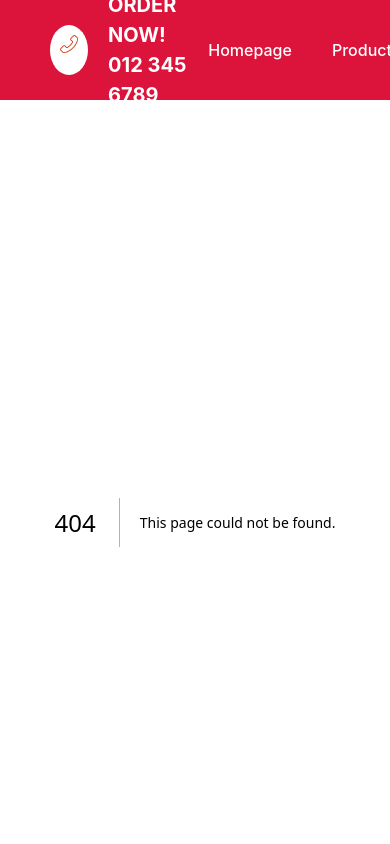
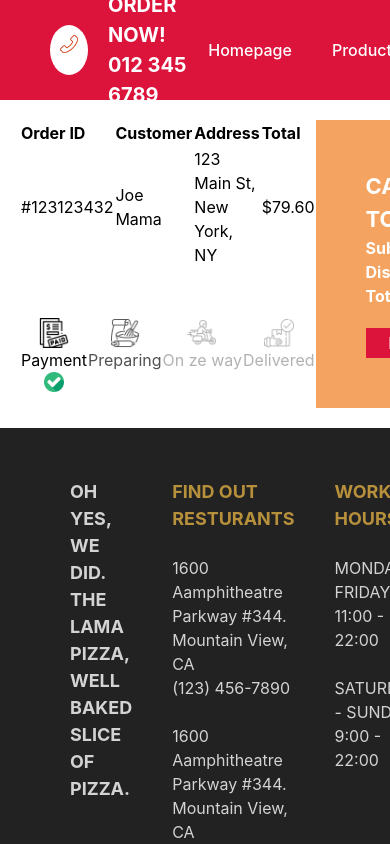
Before and after one commit to Chipsii/food-website, a Next.js app: page /orders/1 in a window 390 px wide. Before the commit this address had no page. Shown: the top 844 px of the page. Built offline with nearby package versions, Linux system fonts and the light colour scheme.

Commit message:
tomorrow, responsive design

```diff
--- /dev/null
+++ b/pages/orders/[id].jsx
@@ -0,0 +1,113 @@
+import Image from "next/image";
+import styles from "../../styles/Order.module.css";
+const Order = () => {
+  const status = 0;
+
+  const statusClass = (index) => {
+    if (index - status < 1) return styles.done;
+    if (index - status === 1) return styles.inProgress;
+    if (index - status > 1) return styles.undone;
+  };
+
+  return (
+    <div className={styles.container}>
+      <div className={styles.left}>
+        <div className={styles.row}>
+          <table className={styles.table}>
+            <tr className={styles.tr}>
+              <th>Order ID</th>
+              <th>Customer</th>
+              <th>Address</th>
+              <th>Total</th>
+            </tr>
+            <tr>
+              <td>
+                <span className={styles.id}>#123123432</span>
+              </td>
+              <td>
+                <span className={styles.name}>Joe Mama</span>
+              </td>
+              <td>
+                <span className={styles.address}>
+                  123 Main St, New York, NY
+                </span>
+              </td>
+              <td>
+                <span className={styles.total}>$79.60</span>
+              </td>
+            </tr>
+          </table>
+        </div>
+        <div className={styles.row}>
+          <div className={statusClass(0)}>
+            <Image src="/img/paid.png" width={30} height={30} alt="paid" />
+            <span>Payment</span>
+            <div className={styles.checkedIcon}>
+              <Image className={styles.checkedIcon}
+                src="/img/checked.png"
+                width={20}
+                height={20}
+                alt="checked"
+              />
+            </div>
+          </div>
+          <div className={statusClass(1)}>
+            <Image src="/img/bake.png" width={30} height={30} alt="paid" />
+            <span>Preparing</span>
+            <div className={styles.checkedIcon}>
+              <Image className={styles.checkedIcon}
+                src="/img/checked.png"
+                width={20}
+                height={20}
+                alt="checked"
+              />
+            </div>
+          </div>
+          <div className={statusClass(2)}>
+            <Image src="/img/bike.png" width={30} height={30} alt="paid" />
+            <span>On ze way</span>
+            <div className={styles.checkedIcon}>
+              <Image className={styles.checkedIcon}
+                src="/img/checked.png"
+                width={20}
+                height={20}
+                alt="checked"
+              />
+            </div>
+          </div>
+          <div className={statusClass(3)}>
+            <Image src="/img/delivered.png" width={30} height={30} alt="paid" />
+            <span>Delivered</span>
+            <div className={styles.checkedIcon}>
+              <Image className={styles.checkedIcon}
+                src="/img/checked.png"
+                width={20}
+                height={20}
+                alt="checked"
+              />
+            </div>
+          </div>
+        </div>
+      </div>
+      <div className={styles.right}>
+        <div className={styles.wrapper}>
+          <h2 className={styles.title}>CART TOTAL</h2>
+          <div className={styles.totalText}>
+            <b className={styles.totalTextTitle}>Subtotal:</b>$79.60
+          </div>
+          <div className={styles.totalText}>
+            <b className={styles.totalTextTitle}>Discount:</b>$0.00
+          </div>
+          <div className={styles.totalText}>
+            <b className={styles.totalTextTitle}>Total:</b>$79.60
+          </div>
+          <button disabled className={styles.button}>
+            PAID
+          </button>
+        </div>
+      </div>
+    </div>
+  );
+};
+
+export default Order;
--- /dev/null
+++ b/styles/Order.module.css
@@ -0,0 +1,85 @@
+.container {
+  padding: 20px;
+  display: flex;
+}
+
+.left {
+  flex: 2;
+}
+
+.table {
+  width: 100%;
+  text-align: left;
+  margin-bottom: 50px;
+}
+
+.row:last-child {
+  display: flex;
+  justify-content: space-evenly;
+}
+
+.done {
+  display: flex;
+  flex-direction: column;
+  align-items: center;
+}
+
+.inProgress {
+  display: flex;
+  flex-direction: column;
+  align-items: center;
+  animation: inProgress 1s ease infinite alternate;
+}
+
+@keyframes inProgress {
+  from {
+    opacity: 0;
+  }
+  to {
+    opacity: 1;
+  }
+}
+
+.undone {
+  display: flex;
+  flex-direction: column;
+  align-items: center;
+  opacity: 0.3;
+}
+
+.undone .checkedIcon, .inProgress .checkedIcon {
+  display: none;
+}
+
+.right {
+  flex: 1;
+}
+
+.wrapper {
+  width: 80%;
+  max-height: 300px;
+  background-color: sandybrown;
+  color: white;
+  padding: 50px 50px 50px 50px;
+  display: flex;
+  flex-direction: column;
+  justify-content: space-between;
+}
+
+.title {
+  font-weight: bold;
+  font-size: 22px;
+}
+
+.totalTextTitle {
+  margin-right: 5px;
+}
+
+.button {
+  font-weight: bold;
+  background-color: crimson;
+  height: 30px;
+  color: white;
+  margin-top: 20px;
+  cursor: not-allowed;
+}
```
